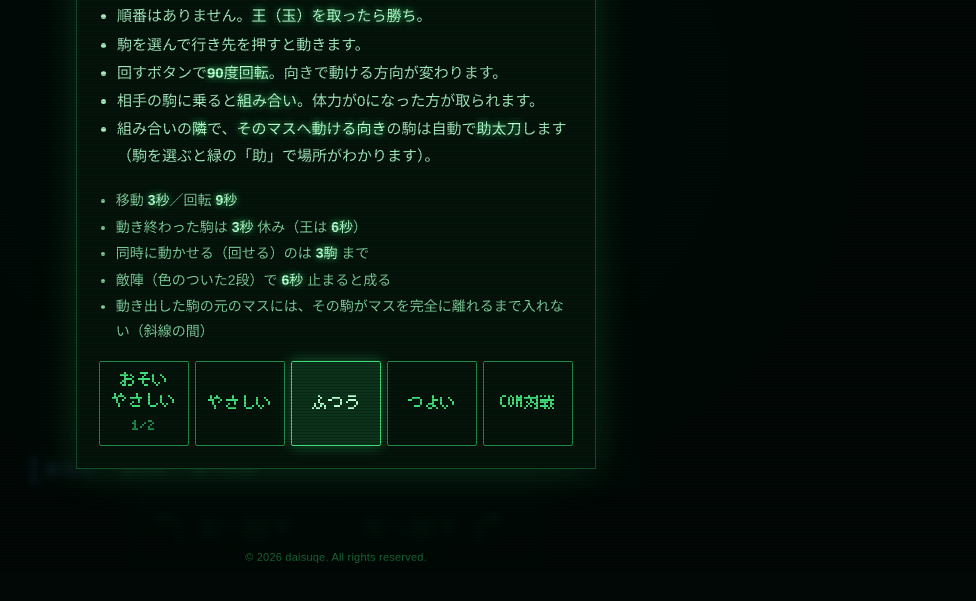
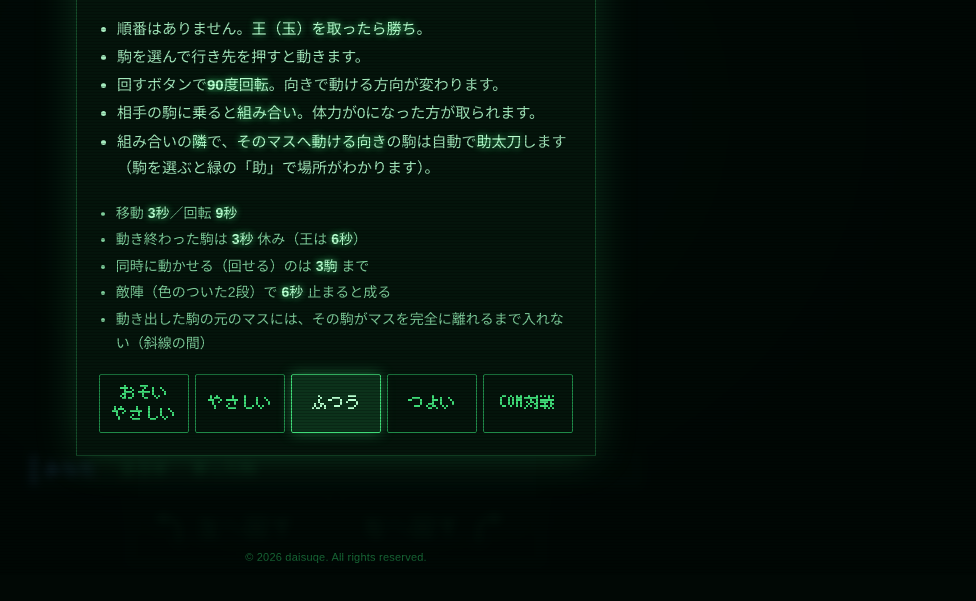
Before and after one commit to daisuqe/TokiShogi, a plain HTML site: page index.html in a window 1280 px wide. Shown: the part 225-826 px from the top of the page, without its empty margins (304-1280 px from the left). Drawn offline with Linux system fonts and the light colour scheme; a web font is replaced by a local one.

Commit message:
Update index.html

```diff
--- a/index.html
+++ b/index.html
@@ -79,7 +79,7 @@
       <li>動き出した駒の元のマスには、その駒がマスを完全に離れるまで入れない（斜線の間）</li>
     </ul>
     <div class="diff">
-      <button data-diff="easy2">おそい<br>やさしい<small>1/2</small></button>
+      <button data-diff="easy2">おそい<br>やさしい</button>
       <button data-diff="easy">やさしい</button>
       <button data-diff="normal" class="primary">ふつう</button>
       <button data-diff="hard">つよい</button>
```
